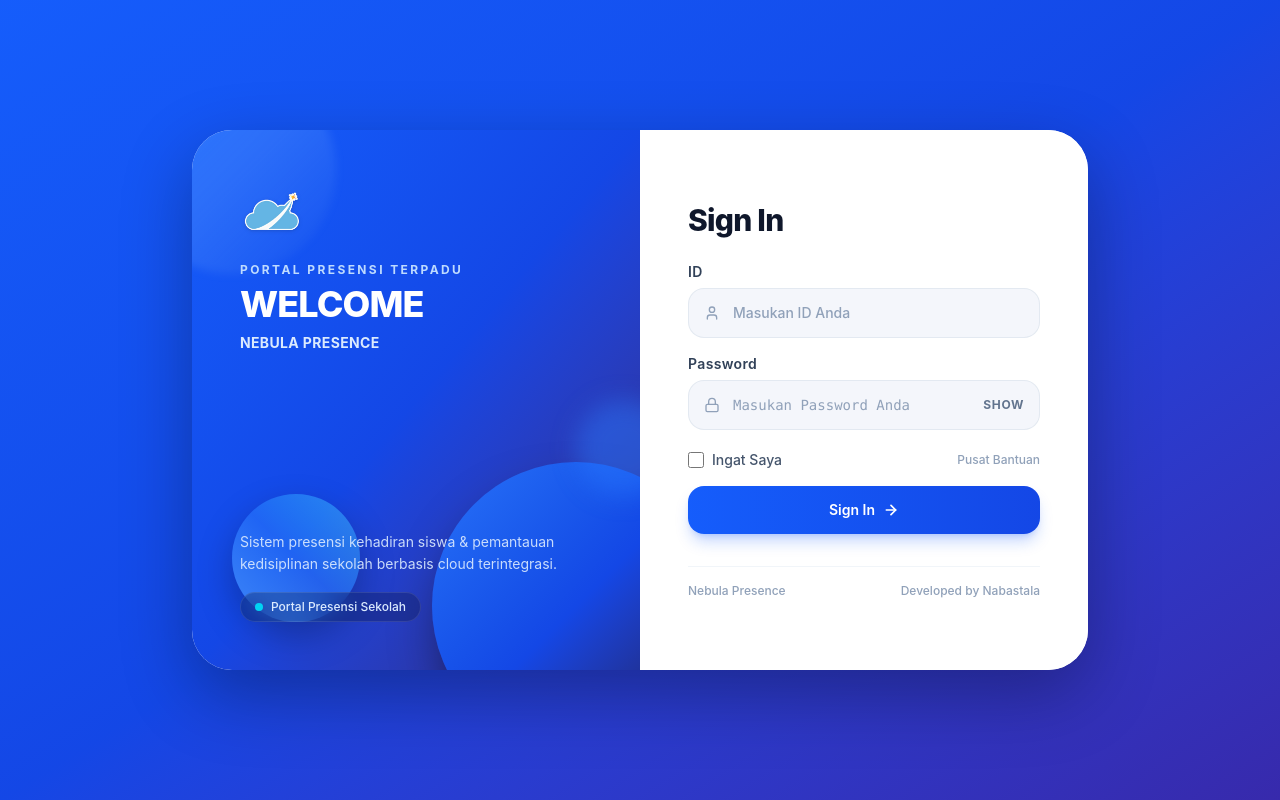
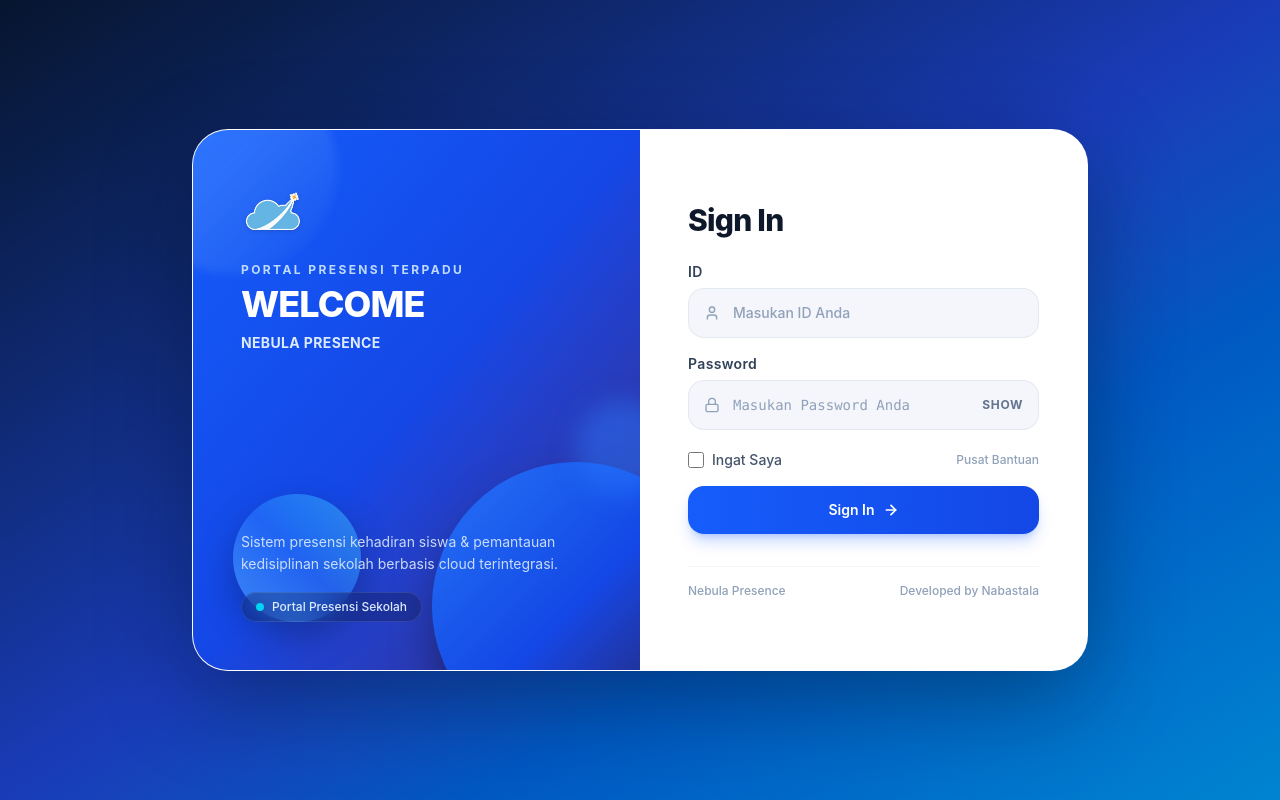
Before and after one commit to AkaraNabastala/portal-absensi, a React (Vite) app: page /login in a window 1280 px wide. Built offline with nearby package versions, Linux system fonts and the light colour scheme; no server answers.

Commit message:
Polish Portal login and use React Toastify for auth feedback

```diff
--- a/src/pages/LoginPage.jsx
+++ b/src/pages/LoginPage.jsx
@@ -1,6 +1,7 @@
 import React, { useState, useEffect } from 'react';
 import { Lock, User, Eye, EyeOff, ArrowRight, RefreshCw, AlertCircle, ShieldCheck } from 'lucide-react';
 import nabastalaLogo from '../assets/logo-nabastala.png';
+import { toast } from 'react-toastify';
 
 export default function LoginPage({ onLoginSuccess }) {
     const [identifier, setIdentifier] = useState('');
@@ -37,22 +38,23 @@ export default function LoginPage({ onLoginSuccess }) {
             });
             const data = await res.json();
             if (data.success) {
+                toast.success('Berhasil masuk ke Portal.');
                 onLoginSuccess(data.user, data.token);
             } else {
-                setError(data.message || 'ID atau Kata Sandi salah.');
+                toast.error(data.message || 'ID atau Kata Sandi salah.');
             }
         } catch (err) {
-            setError('Gagal menghubungi server.');
+            toast.error('Gagal menghubungi server. Periksa koneksi Anda.');
         } finally {
             setLoading(false);
         }
     };
 
     return (
-        <div className="min-h-screen bg-gradient-to-br from-blue-600 via-blue-700 to-indigo-800 flex items-center justify-center p-4 sm:p-8 font-sans antialiased selection:bg-blue-500 selection:text-white">
+        <div className="min-h-screen bg-gradient-to-br from-[#07152f] via-blue-800 to-sky-600 flex items-center justify-center p-4 sm:p-8 font-sans antialiased selection:bg-blue-500 selection:text-white">
 
             {/* Container Utama (Card Split Screen Desktop / Stacked Mobile) */}
-            <div className="w-full max-w-4xl bg-white rounded-[2rem] sm:rounded-[2.5rem] shadow-[0_25px_70px_rgba(0,0,0,0.3)] overflow-hidden grid grid-cols-1 md:grid-cols-2 relative transition-all duration-300">
+            <div className="w-full max-w-4xl bg-white rounded-[1.75rem] sm:rounded-[2.25rem] shadow-[0_28px_90px_rgba(3,12,30,0.38)] border border-white/20 overflow-hidden grid grid-cols-1 md:grid-cols-2 relative transition-all duration-300">
 
                 {/* ======================================================== */}
                 {/* SISI KIRI: BRANDING ROYAL BLUE DENGAN BOLA 3D ELEGAN     */}
```
